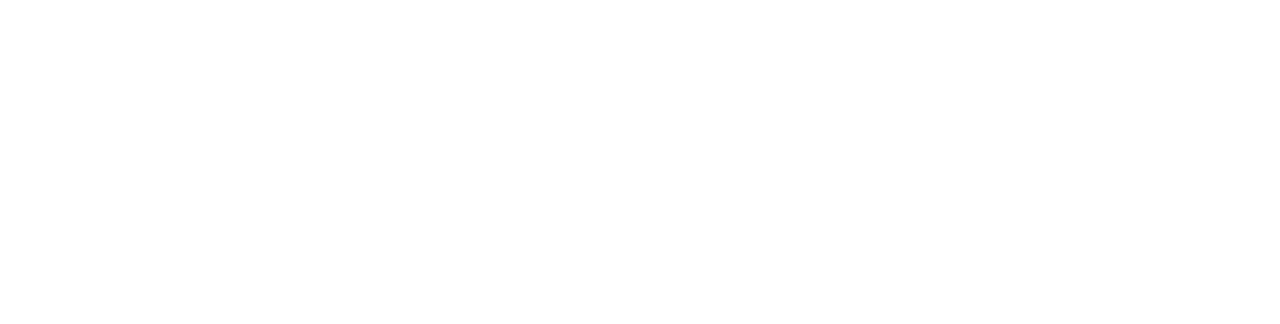
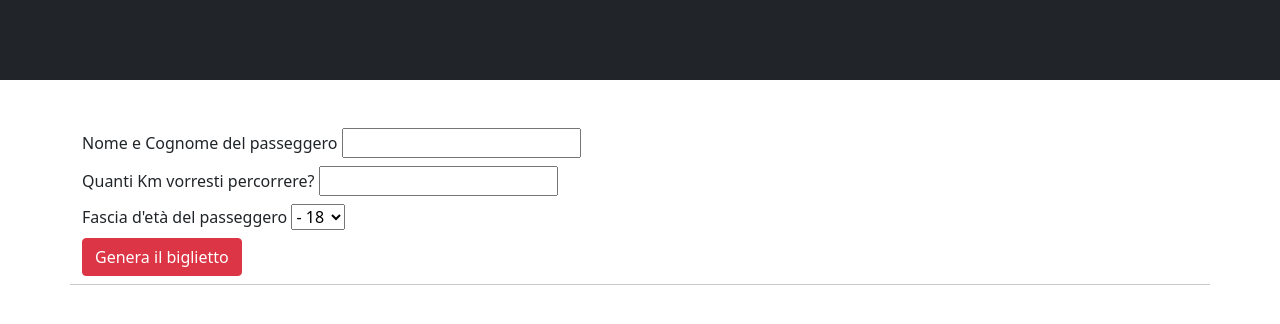
Before and after one commit to Riki420/js-biglietto-treno-form, a plain HTML site: page index.html in a window 1280 px wide. Drawn offline with nearby package versions, Linux system fonts and the light colour scheme.

Commit message:
creato il form per i dati dell'utente

```diff
--- a/css/style.css
+++ b/css/style.css
@@ -0,0 +1,3 @@
+.my-s-height{
+    min-height: 80px;
+}
--- a/index.html
+++ b/index.html
@@ -9,8 +9,38 @@
     <title>Biglietto del treno</title>
 </head>
 <body>
+    <!--HEADER-->
+    <header class="container-fluid bg-dark my-s-height mb-5">
 
+    </header>
 
+    <!--MAIN-->
+    <section id="form-ticket" class="container">
+        <div class="row">
+            <div class="col-12">
+                <div class="mb-2">
+                    <label for="name">Nome e Cognome del passeggero</label>
+                    <input type="text" class="form-field" id="name">
+                </div>
+                <div class="mb-2">
+                    <label for="km">Quanti Km vorresti percorrere?</label>
+                    <input type="number" class="form-field" id="name" min="5">
+                </div>
+                <div class="mb-2">
+                    <label for="age">Fascia d'età del passeggero</label>
+                    <select id="age">
+                        <option value="min"> - 18</option>
+                        <option value="maj"> + 18</option>
+                        <option value="over65"> > 65</option>
+                    </select>
+                </div>
+                <div class="mb-2">
+                    <button type="button" class="btn btn-danger" id="gen-ticket">Genera il biglietto</button>
+                </div>
+            </div>
+            <hr>
+        </div>
+    </main>
     <script src="./js/script.js"></script>
 </body>
 </html>
```
Also changed, not shown: js/script.js (+8 -0 lines).
